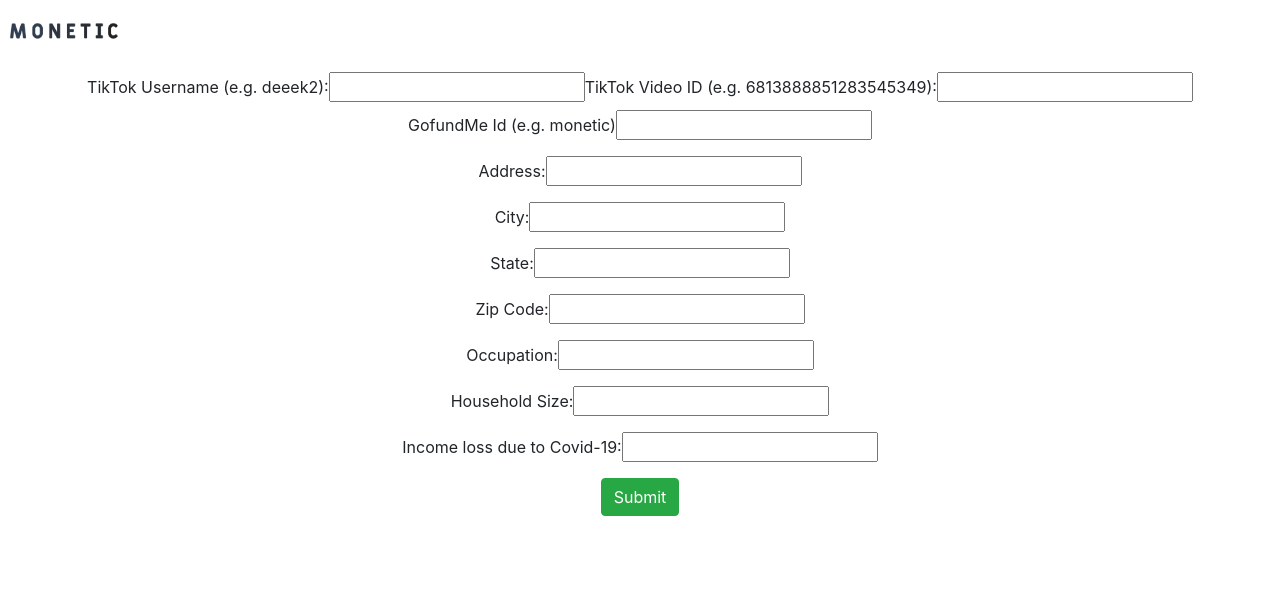
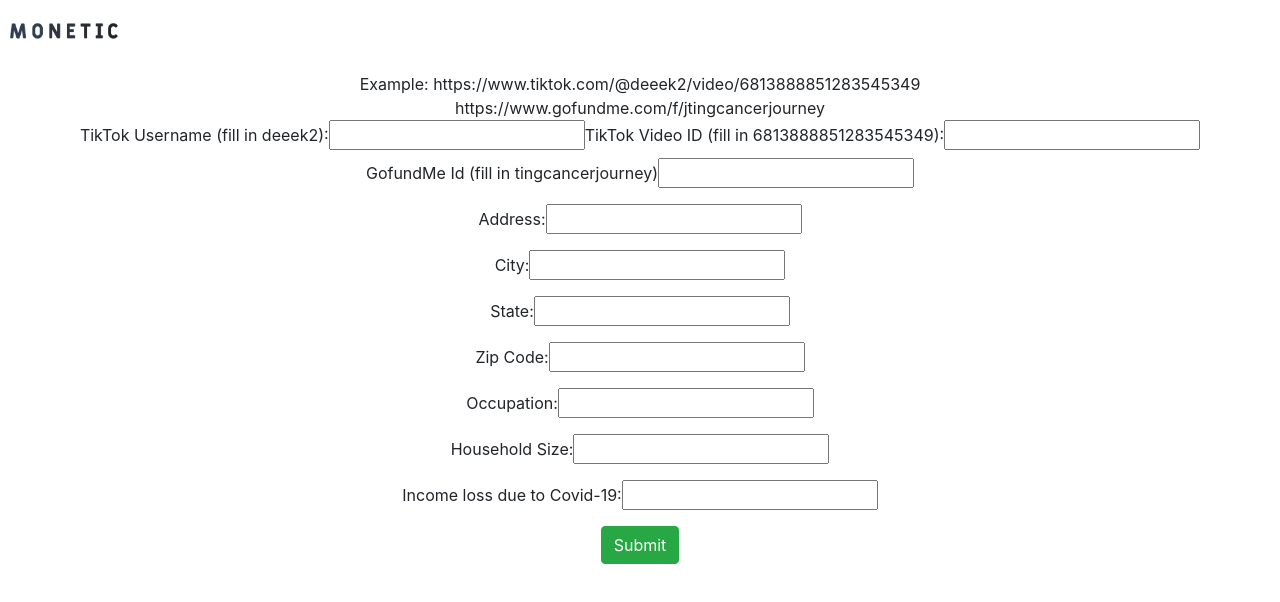
Before and after one commit to shiningsunnyday/monetic, a React (Create React App) app in the folder monetic/: page /signup in a window 1280 px wide. Shown: the top 602 px of the page. Built offline with nearby package versions, Linux system fonts and the light colour scheme.

Commit message:
Add example submission

```diff
--- a/monetic/src/pages/form.jsx
+++ b/monetic/src/pages/form.jsx
@@ -48,18 +48,21 @@
     render() {
       return (
         <form onSubmit={this.handleSubmit}>
+          <div>Example: https://www.tiktok.com/@deeek2/video/6813888851283545349</div>
+          <div>https://www.gofundme.com/f/jtingcancerjourney</div>
+
           <label>
-            TikTok Username (e.g. deeek2):
+            TikTok Username (fill in deeek2):
             <input type="text" name='username' value={this.state.username} onChange={this.myChangeHandler} />
           </label>
 
           <label>
-            TikTok Video ID (e.g. 6813888851283545349):
+            TikTok Video ID (fill in 6813888851283545349):
             <input type="text" name='video_id' value={this.state.video_id} onChange={this.myChangeHandler} />
           </label>
 
           <p>
-            GofundMe Id (e.g. monetic)
+            GofundMe Id (fill in tingcancerjourney)
             <input type="text" name='gofundme' value={this.state.gofundme} onChange={this.myChangeHandler} />
           </p>
 
```
